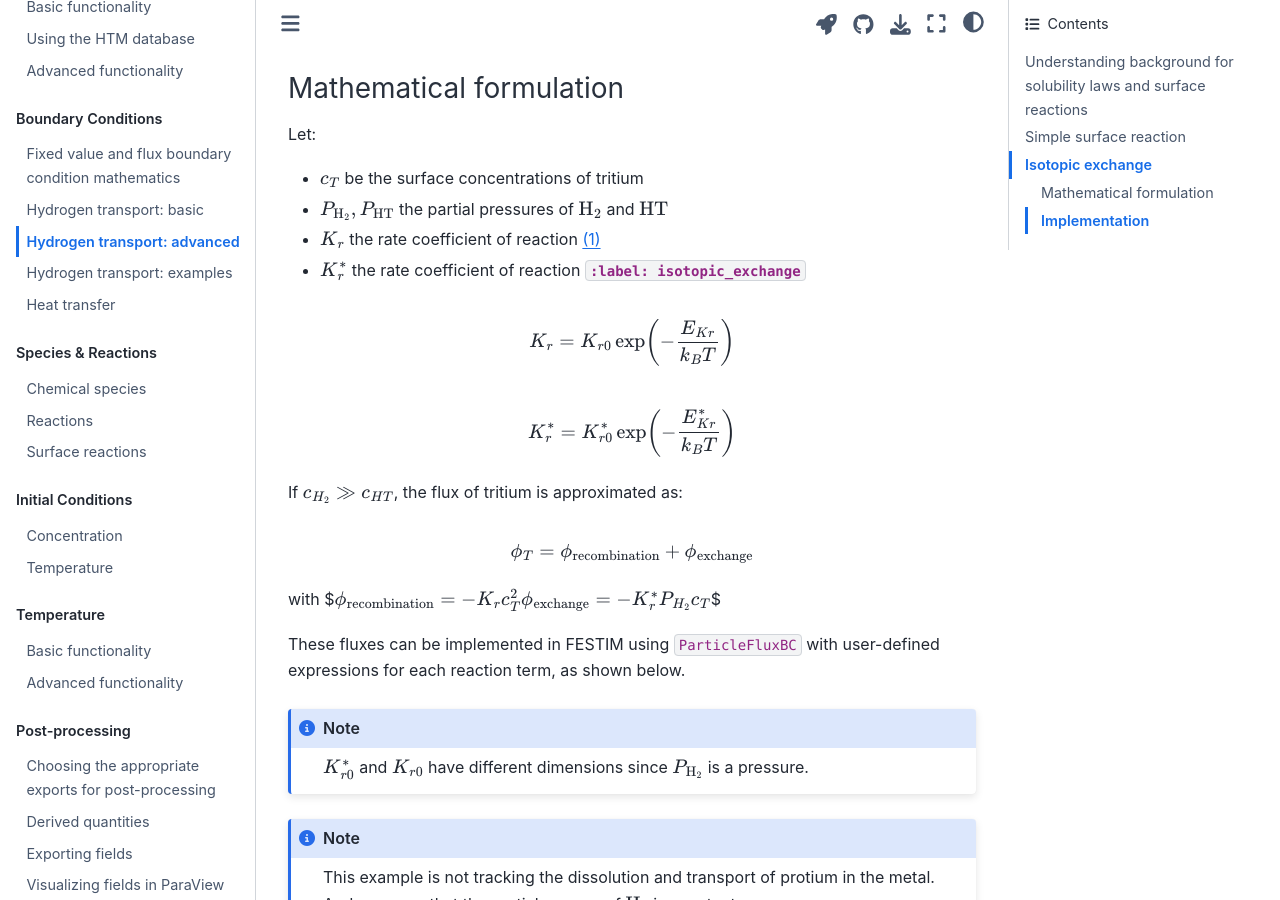
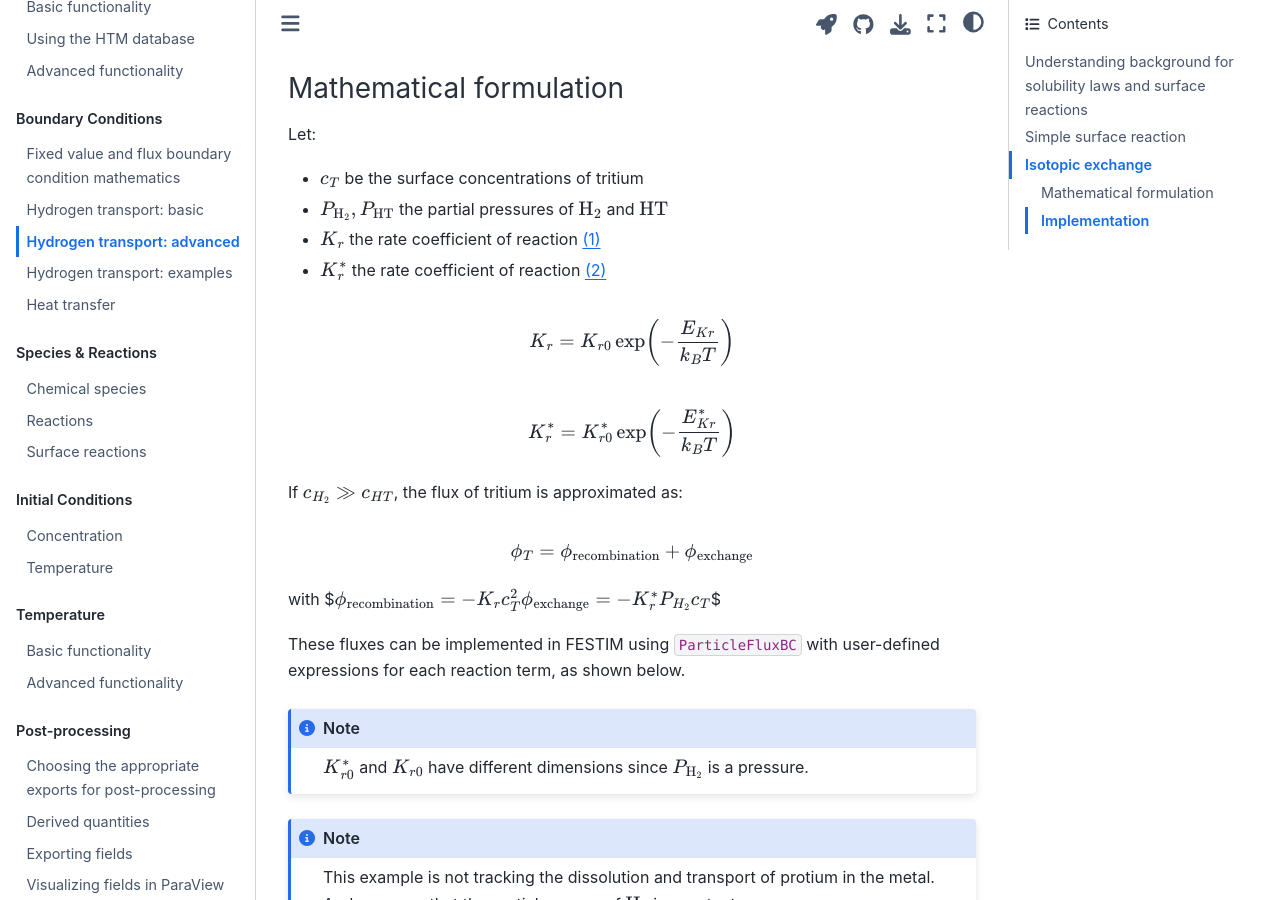
Before and after one commit to festim-dev/FESTIM-workshop, a Jupyter Book: the page built from book/content/boundary_conditions/h_transport_advanced.md, in a window 1280 px wide and 900 px high, scrolled down 5159 px. Built offline with Jupyter Book 1.0.4 settings and Sphinx 7.4.7 and the Sphinx Book theme 1.1.4, drawn with Linux system fonts in a browser that asks for light colours; pages that are not in the unit, such as notebooks, are missing from menus; some of the changed lines change nothing that is shown.

Commit message:
fixed eq ref

```diff
--- a/book/content/boundary_conditions/h_transport_advanced.md
+++ b/book/content/boundary_conditions/h_transport_advanced.md
@@ -238,7 +238,7 @@ Let:
 - $c_T$ be the surface concentrations of tritium
 - $P_\mathrm{H_2}, P_\mathrm{HT}$ the partial pressures of $\mathrm{H_2}$ and $\mathrm{HT}$
 - $K_{r}$ the rate coefficient of reaction {eq}`t2_recomb`
-- $K_{r}^\ast$ the rate coefficient of reaction {eq}`:label: isotopic_exchange`
+- $K_{r}^\ast$ the rate coefficient of reaction {eq}`isotopic_exchange`
 
 $$
 K_{r} = K_{r0} \exp\!\left(-\frac{E_{Kr}}{k_B T}\right)
```
